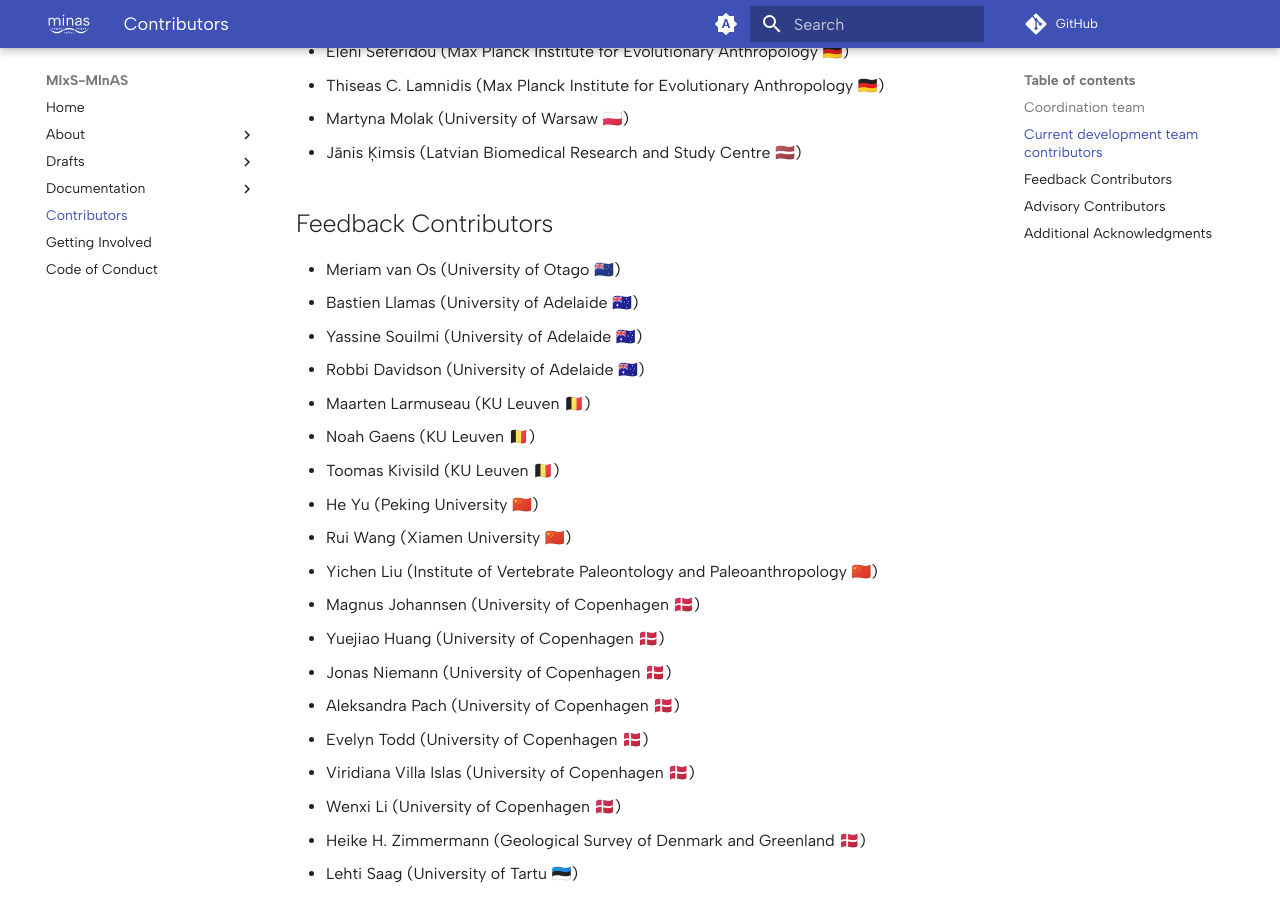
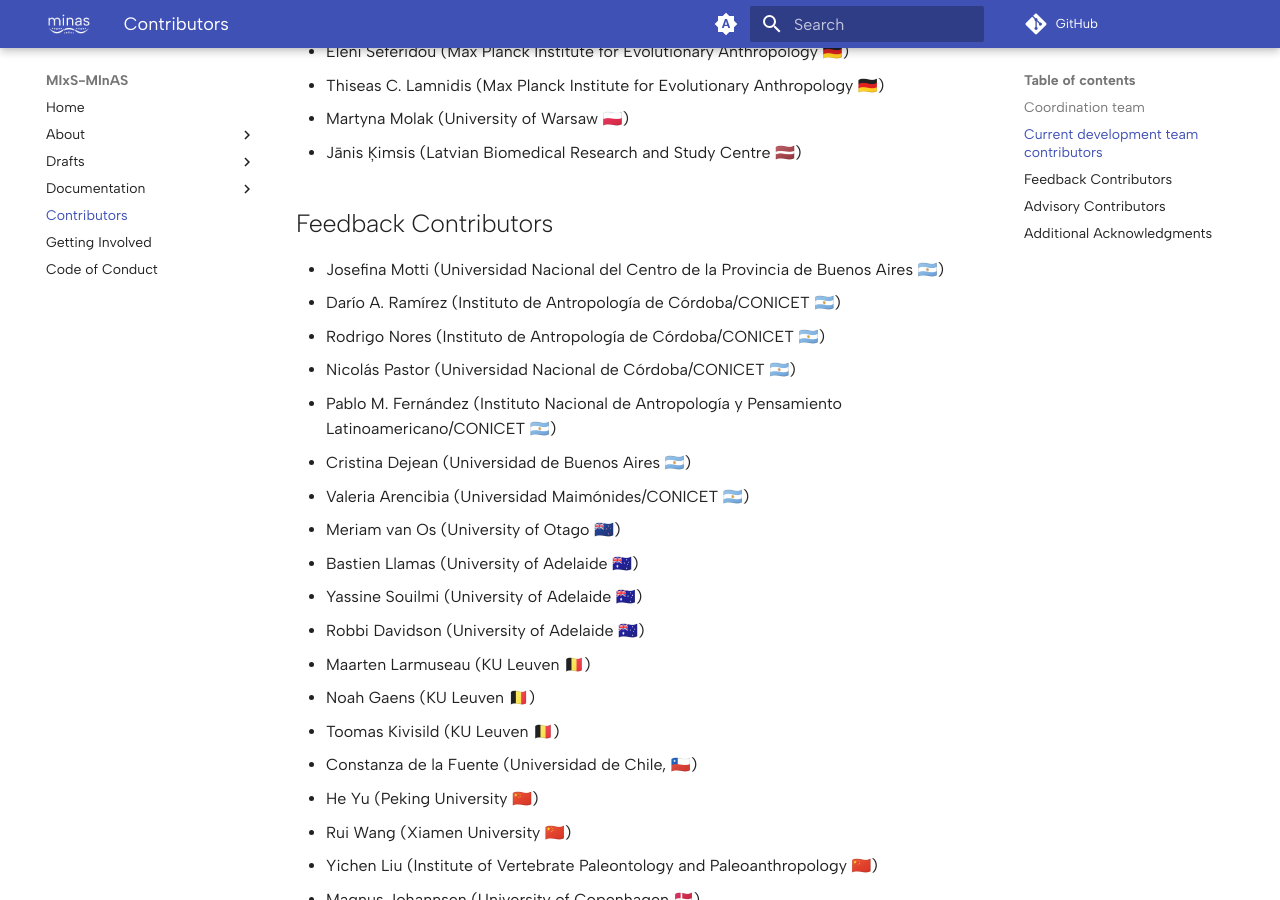
Before and after one commit to MIxS-MInAS/MIxS-MInAS.github.io, an MkDocs documentation site: the page built from docs/contributors.md, in a window 1280 px wide and 900 px high, scrolled down 684 px. Built offline with MkDocs 1.6.1 and Material for MkDocs 9.7.7, drawn with Linux system fonts in a browser that asks for light colours; comment, search, counter and statistics services are not loaded; some of the changed text lies outside the part shown.

Commit message:
Add contributos from S.A. session

```diff
--- a/docs/contributors.md
+++ b/docs/contributors.md
@@ -25,6 +25,13 @@ Previously:
 
 ## Feedback Contributors
 
+- Josefina Motti (Universidad Nacional del Centro de la Provincia de Buenos Aires 🇦🇷)
+- Darío A. Ramírez (Instituto de Antropología de Córdoba/CONICET 🇦🇷)
+- Rodrigo Nores (Instituto de Antropología de Córdoba/CONICET 🇦🇷)
+- Nicolás Pastor (Universidad Nacional de Córdoba/CONICET 🇦🇷)
+- Pablo M. Fernández (Instituto Nacional de Antropología y Pensamiento Latinoamericano/CONICET 🇦🇷)
+- Cristina Dejean (Universidad de Buenos Aires 🇦🇷)
+- Valeria Arencibia (Universidad Maimónides/CONICET 🇦🇷)
 - Meriam van Os (University of Otago 🇳🇿)
 - Bastien Llamas (University of Adelaide 🇦🇺)
 - Yassine Souilmi (University of Adelaide 🇦🇺)
@@ -32,6 +39,7 @@ Previously:
 - Maarten Larmuseau (KU Leuven 🇧🇪)
 - Noah Gaens (KU Leuven 🇧🇪)
 - Toomas Kivisild (KU Leuven 🇧🇪)
+- Constanza de la Fuente (Universidad de Chile, 🇨🇱)
 - He Yu (Peking University 🇨🇳)
 - Rui Wang (Xiamen University 🇨🇳)
 - Yichen Liu (Institute of Vertebrate Paleontology and Paleoanthropology 🇨🇳)
@@ -84,6 +92,8 @@ Previously:
 - Stefania Zingale (Eurac Research - Institute for Mummy Studies 🇮🇹)
 - Laura Gedminienė (Nature Research Centre 🇱🇹)
 - Miriam Bravo (Universidad Nacional Autónoma de México 🇲🇽)
+- Bárbara Moguel (Universidad de las Américas Puebla, México)
+- Federico A. Sánchez Quinto (Universidad Nacional Autónoma de México, 🇲🇽)
 - Ying Liu (UiT The Arctic University of Norway 🇳🇴)
 - Andreas Altenburger (UiT The Arctic University of Norway 🇳🇴)
 - Tristan Cordier (NORCE and Bjerknes Centre for Climate Research 🇳🇴)
```
